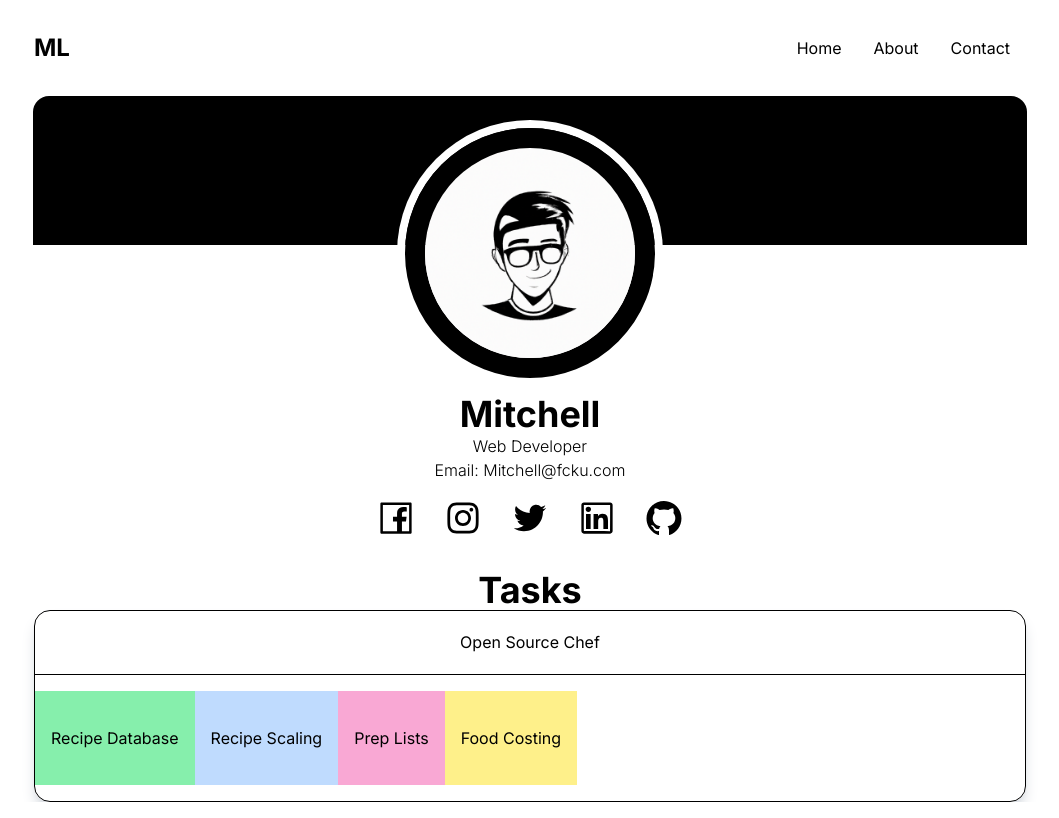
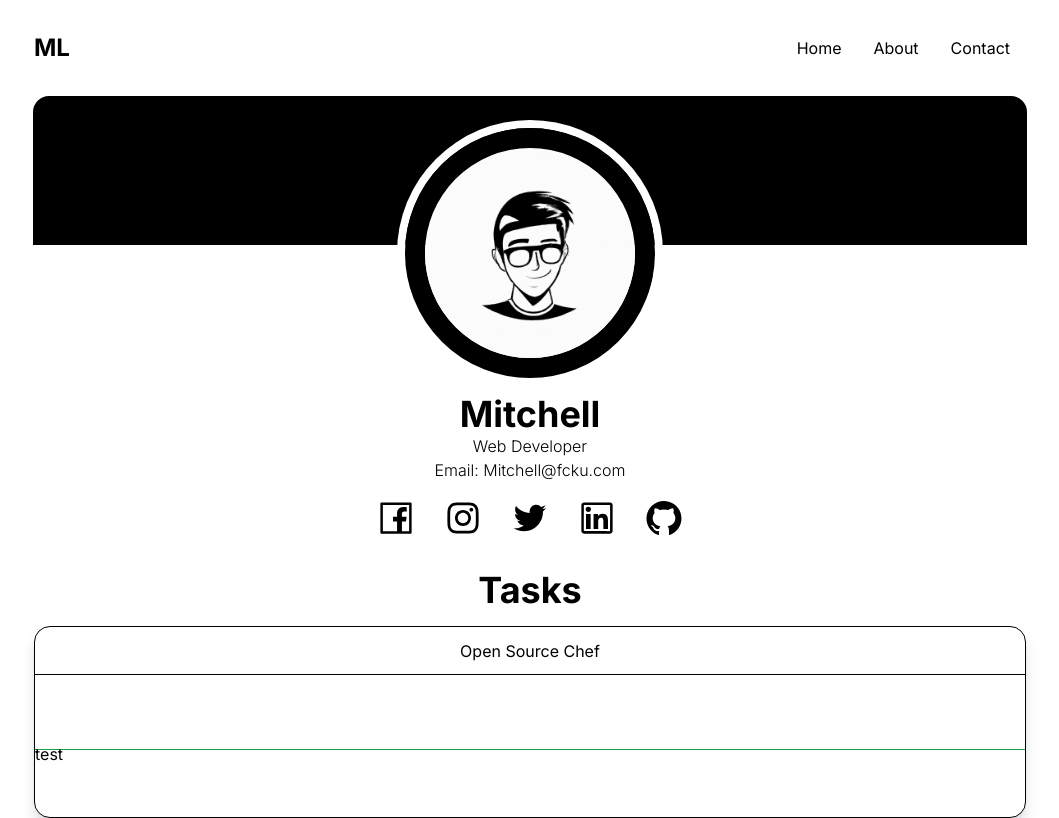
Before and after one commit to keepsixok/portfolio, a Next.js app: page / in a window 1280 px wide. Shown: the whole page, without its empty margins (110-1169 px from the left). Built offline with nearby package versions, Linux system fonts and the light colour scheme.

Commit message:
update projects

```diff
--- a/app/components/Projects.jsx
+++ b/app/components/Projects.jsx
@@ -4,28 +4,18 @@ const Projects = () => {
 
     <div className='flex flex-wrap justify-center w-full px-4'>
         <div>
-            <h1 className='text-4xl font-bold  pt-8'>Tasks</h1>
+            <h1 className='text-4xl font-bold pb-4   pt-8'>Tasks</h1>
         </div>
 
        <div className='flex flex-wrap w-full h-48 border border-black rounded-2xl shadow-lg shadow-gray-300 '>
 
-        <div className='flex justify-center items-center border-b border-black w-full' >
+        <div className='flex justify-center items-center border-b border-black h-12 w-full' >
           <h1>Open Source Chef</h1>
         </div>
 
-      <div className='flex flex-wrap justify-center py-4'>
-      <div className='flex items-center bg-green-300'>
-          <h1 className='p-4'>Recipe Database</h1>
-        </div>
-        <div className='flex items-center bg-blue-200'>
-          <h1 className='p-4'>Recipe Scaling</h1>
-        </div>
-        <div className='flex items-center bg-pink-300 '>
-          <h1 className='p-4'>Prep Lists</h1>
-        </div>
-        <div className='flex items-center bg-yellow-200'>
-          <h1 className='p-4'>Food Costing</h1>
-        </div>
+      <div className='flex h-2 border-b border-green-600 w-full'>
+        <h1>test</h1>
+
         </div>
 
 
```
